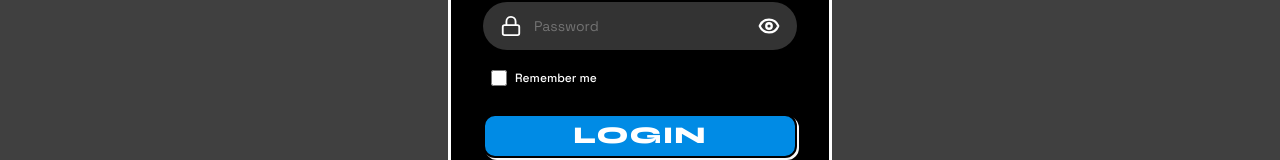
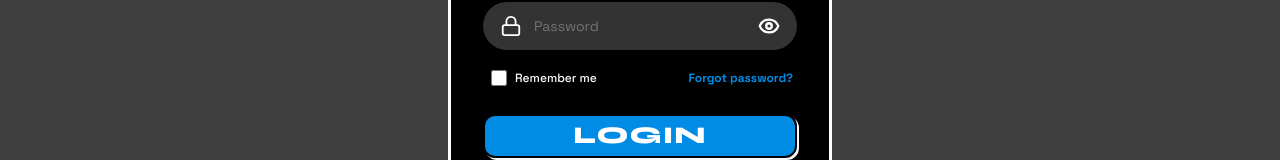
Before and after one commit to vaibhavchauhan9/axt-ecommerce, a React (Vite) app in the folder client/: page /login in a window 1280 px wide. Shown: the part 469-629 px from the top of the page. Built offline with nearby package versions, Linux system fonts and the light colour scheme.

Commit message:
Add files via upload

```diff
--- a/client/src/pages/Login.jsx
+++ b/client/src/pages/Login.jsx
@@ -3,6 +3,7 @@ import React, { useState, useEffect } from 'react';
 import { Link, useNavigate, useLocation } from 'react-router-dom';
 import { User, Lock, Eye, EyeOff, AlertCircle } from 'lucide-react';
 import { useAuth } from '../context/AuthContext';
+import ForgotPasswordModal from '../components/auth/ForgotPasswordModal';
 
 export default function Login() {
   const [email, setEmail] = useState('');
@@ -10,6 +11,7 @@ export default function Login() {
   const [showPassword, setShowPassword] = useState(false);
   const [error, setError] = useState('');
   const [isSubmitting, setIsSubmitting] = useState(false);
+  const [showForgotPassword, setShowForgotPassword] = useState(false);
 
   const { loginUser, user } = useAuth();
   const navigate = useNavigate();
@@ -96,7 +98,8 @@ export default function Login() {
           </div>
 
           {/* Remember Me Option */}
-          <div className="flex items-center gap-2 self-start pl-2">
+          <div className="flex items-center justify-between gap-2 pl-2 pr-1">
+            <div className="flex items-center gap-2">
               <input
                 type="checkbox"
                 id="rememberMe"
@@ -105,6 +108,14 @@ export default function Login() {
               <label htmlFor="rememberMe" className="text-xs text-white font-sans cursor-pointer font-medium">
                 Remember me
               </label>
+            </div>
+            <button
+              type="button"
+              onClick={() => setShowForgotPassword(true)}
+              className="text-xs text-[#008BE5] font-bold hover:underline transition-colors"
+            >
+              Forgot password?
+            </button>
           </div>
 
           {/* Electric Blue Action Accent Button */}
@@ -121,6 +132,10 @@ export default function Login() {
           Don't have an account? <Link to="/register" className="font-bold underline hover:text-[#008BE5] transition-colors ml-1">Register</Link>
         </p>
       </div>
+
+      {showForgotPassword && (
+        <ForgotPasswordModal onClose={() => setShowForgotPassword(false)} />
+      )}
     </div>
   );
 }
```
Lines whose indentation alone changed are shown as unchanged.
